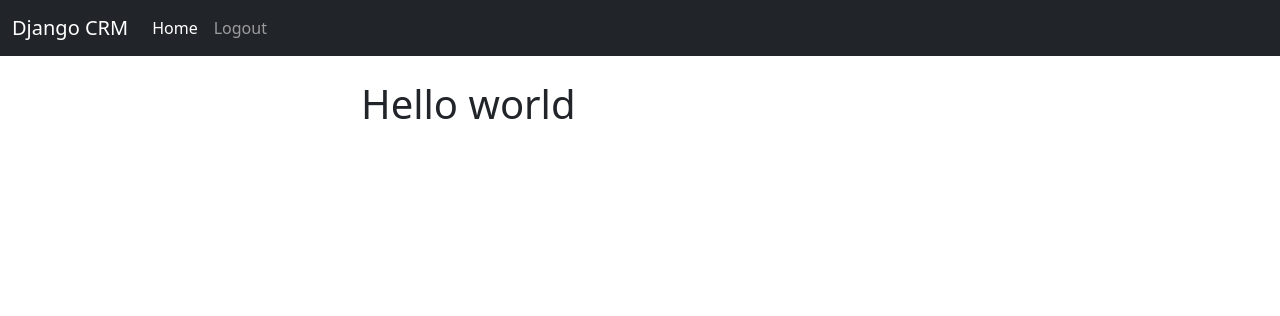
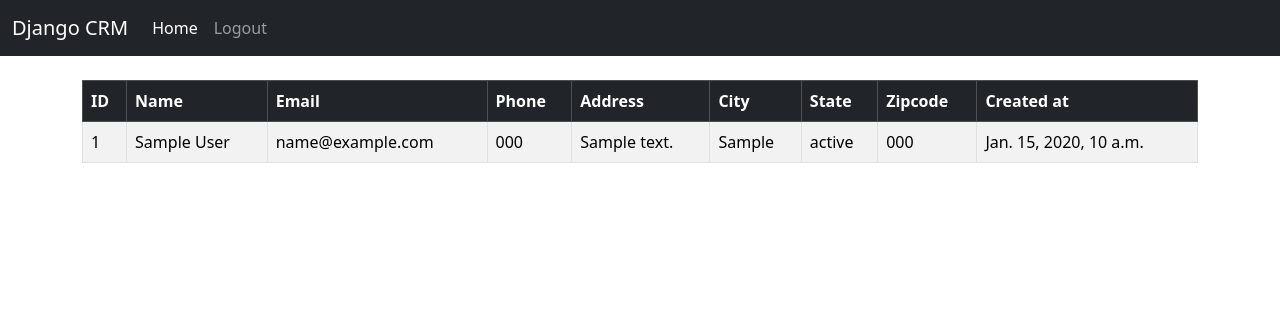
Before and after one commit to Toshiiiii1/Django-CRM, a Django app: page / in a window 1280 px wide. Shown: the top 316 px of the page. Run offline with Django 4.2, Linux system fonts and the light colour scheme; a user stored in the database is signed in; tables that the repository leaves empty hold one stand-in row (values such as "Sample post").

Commit message:
create a table to display data

```diff
--- a/website/templates/home.html
+++ b/website/templates/home.html
@@ -2,11 +2,46 @@
 
 {% block content %}
 
-<div class="col-md-6 offset-md-3">
     {% if user.is_authenticated %}
-    <h1>Hello world</h1>
+
+	<table class="table table-striped table-hover table-bordered">
+		<thead class="table-dark">
+			<tr>
+				<th scope="col">ID</th>
+				<th scope="col">Name</th>
+				<th scope="col">Email</th>
+				<th scope="col">Phone</th>
+				<th scope="col">Address</th>
+				<th scope="col">City</th>
+				<th scope="col">State</th>
+				<th scope="col">Zipcode</th>
+				<th scope="col">Created at</th>
+			</tr>
+		</thead>
+		<tbody>
+			{% if records %}
+				{% for record in records %}
+				<tr>
+					<td>{{ record.id }}</td>
+					<td>
+						{{ record.first_name }}
+						{{ record.last_name }}
+					</td>
+					<td>{{ record.email }}</td>
+					<td>{{ record.phone }} </td>
+					<td>{{ record.address }} </td>
+					<td>{{ record.city }} </td>
+					<td>{{ record.state }} </td>
+					<td>{{ record.zipcode }}</td>
+					<td>{{ record.created_at }}</td>
+				</tr>
+				{% endfor %}
+			{% endif%}
+		</tbody>
+  	</table>
 
     {% else %}
+	<div class="col-md-6 offset-md-3">
 		<h1>Login</h1>
 		<br>
 		<form action="{% url 'home' %}" method="POST">
@@ -32,7 +67,7 @@
 				<button type="submit" class="btn btn-secondary">Login</button>
 			</form>
 		</form>
+	</div>
     {% endif %}
-</div>
 
 {% endblock %}
--- a/website/views.py
+++ b/website/views.py
@@ -4,9 +4,11 @@ from django.template import loader
 from django.contrib.auth import authenticate, login, logout
 from django.contrib import messages
 from .form import SignUpForm
+from .models import Record
 
 # tao view cho hanh dong dang nhap template home.html
 def home(request):
+    records = Record.objects.all()
     if (request.method == 'POST'):
         # lay username va password tu nguoi dung
         username = request.POST['username']
@@ -25,7 +27,7 @@ def home(request):
             return redirect('home')
     else:
         # quay ve trang chinh
-        return render(request, "home.html", {})
+        return render(request, "home.html", {'records': records})
 
 # tao view cho hanh dong dang xuat o template navbar.html
 def logout_user(request):
```
Lines whose indentation alone changed are shown as unchanged.
